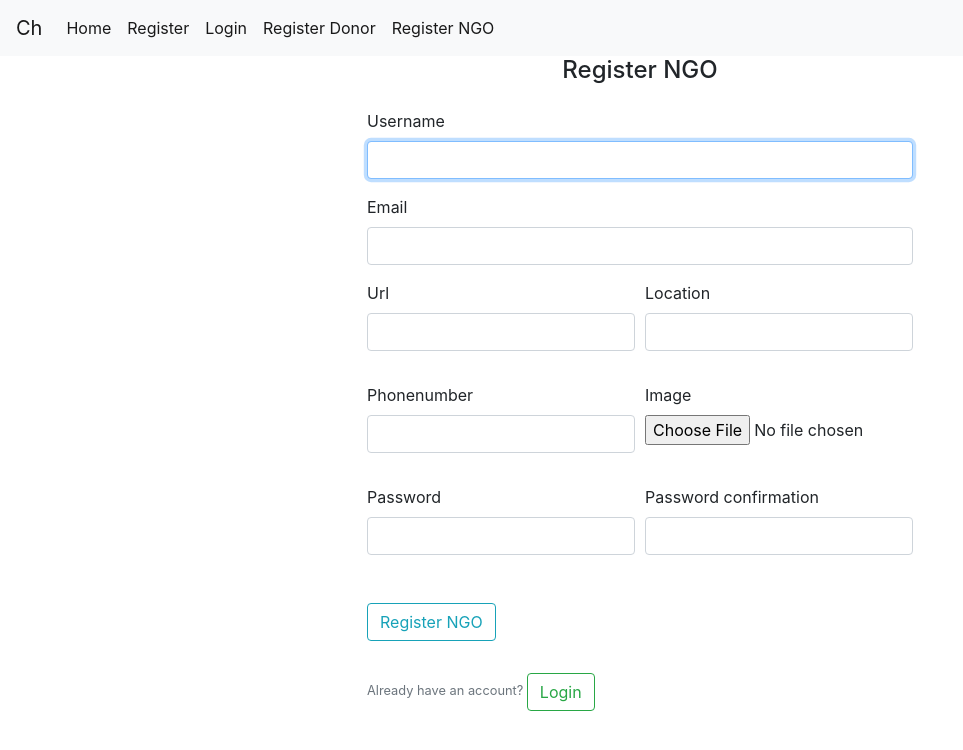
After one commit to mc3o/online-charity, a Django app: page /acc/ngo/register in a window 1280 px wide. The commit adds this page. Shown: the top 750 px of the page, without its empty margins (0-963 px from the left). Run offline with Django 3.2, Linux system fonts and the light colour scheme; some libraries are stand-ins or nearby versions.

Commit message:
Implemented multiple users -Users have an option of registering as a donor/ngo

```diff
--- a/charity/settings.py
+++ b/charity/settings.py
@@ -162,3 +162,4 @@ CRISPY_TEMPLATE_PACK = 'bootstrap4'
 
 LOGIN_URL = 'login'
 LOGIN_REDIRECT_URL = 'welcome' #yet to be created
+AUTH_USER_MODEL = 'charityapp.User'
--- a/charity/urls.py
+++ b/charity/urls.py
@@ -24,6 +24,10 @@ urlpatterns = [
     path('admin/', admin.site.urls),
     path('', user_views.index, name='welcome'),
     path('register/', user_views.signup, name='register'),
+    path('acc/ngo/register', user_views.NgoSignUpView.as_view(), name='reg-ngo'),
+    path('acc/donor/register', user_views.DonorSignUpView.as_view(), name='reg-donor'),
+    path('donor-profile/', user_views.donor_profile, name='donor_profile'),
+    path('ngo-profile/', user_views.ngo_profile, name='ngo_profile'),
     path('login/', auth_views.LoginView.as_view(template_name='users/login.html'), name='login'),
     path('logout/', auth_views.LogoutView.as_view(template_name='users/logout.html'), name='logout'),
     path('profile/', user_views.profile, name='profile'),
--- a/charityapp/admin.py
+++ b/charityapp/admin.py
@@ -1,5 +1,6 @@
 from django.contrib import admin
-from .models import Profile
+from .models import Profile, User
 
 # Register your models here.
 admin.site.register(Profile)
+admin.site.register(User)
--- a/charityapp/forms.py
+++ b/charityapp/forms.py
@@ -1,8 +1,9 @@
 from django import forms
-from django.contrib.auth.models import User
+# from django.contrib.auth.models import User
 from django.contrib.auth.forms import UserCreationForm
-from .models import Profile
+from .models import Profile, User, Donor, NGO
 from crispy_forms.helper import FormHelper
+from django.db import transaction
 
 
 class SignUpForm(UserCreationForm):
@@ -12,6 +13,79 @@ class SignUpForm(UserCreationForm):
     class Meta:
         model = User
         fields = ('username','firstname', 'lastname', 'email', 'password1', 'password2')
+
+
+class NgoSignUpForm(UserCreationForm):
+    email = forms.EmailField(max_length=254, help_text='Required. Inform a valid email address.')
+    username = forms.CharField(max_length=100)
+    location = forms.CharField(max_length=100)
+    url = forms.URLField()
+    phonenumber = forms.CharField()
+    image = forms.ImageField()
+
+    class Meta(UserCreationForm.Meta):
+        model = User
+        fields = ('email', 'username', 'location', 'url', 'phonenumber', 'image', 'password1', 'password2')
+
+    @transaction.atomic
+    def save(self, commit=True):
+        user = super().save(commit=False)
+        user.is_ngo = True
+
+        user.save()
+        email = self.cleaned_data.get('email')
+        username = self.cleaned_data.get('username')
+        location = self.cleaned_data.get('location')
+        url = self.cleaned_data.get('url')
+        phone = self.cleaned_data.get('phonenumber')
+        image = self.cleaned_data.get('image')
+
+        print(image)
+        ngo = NGO.objects.create(
+            user=user,
+            name=username,
+            location= location,
+            phone = phone,
+            email = email,
+            image = image,
+            url = url
+            )
+        return user
+class DonorSignupForm(UserCreationForm):
+    email = forms.EmailField(max_length=254, help_text='Required. Inform a valid email address.')
+    firstname = forms.CharField(max_length=100)
+    lastname = forms.CharField(max_length=100)
+    phonenumber = forms.CharField()
+
+    class Meta(UserCreationForm.Meta):
+        model = User
+        fields = ('username','firstname', 'lastname', 'email', 'password1', 'password2', 'phonenumber')
+
+    @transaction.atomic
+    def save(self, commit=True):
+        user = super().save(commit=False)
+        user.is_donor = True
+        # if commit:
+        #     user.save()
+        # print(username)
+        user.save()
+        email = self.cleaned_data.get('email')
+        firstname = self.cleaned_data.get('firstname')
+        lastname = self.cleaned_data.get('lastname')
+        email = self.cleaned_data.get('email')
+        phonenumber = self.cleaned_data.get('phonenumber')
+        username = self.cleaned_data.get('username')
+
+        print(username)
+        donor = Donor.objects.create(
+            user=user,
+            name = username,
+            email = email,
+            contact = phonenumber
+            )
+
+        return user
+
 
 class UserUpdateForm(forms.ModelForm):
     email = forms.EmailField(max_length=150)
@@ -31,3 +105,19 @@ class ProfileUpdateForm(forms.ModelForm):
     class Meta:
         model = Profile
         fields = ['image', 'bio', 'phonenumber']
+
+
+class DonorUpdateForm(forms.ModelForm):
+    class Meta:
+        model = Donor
+        fields = ['name','email', 'image', 'contact']
+
+    def __init__(self, *args, **kwargs):
+        super().__init__(*args, **kwargs)
+        self.helper = FormHelper(self)
+
+class NgoUpdateForm(forms.ModelForm):
+
+    class Meta:
+        model = NGO
+        fields = ['location', 'phone', 'email', 'image']
--- a/charityapp/templates/base.html
+++ b/charityapp/templates/base.html
@@ -28,14 +28,41 @@
             <div class="collapse navbar-collapse" id="navbarNav">
                 <ul class="navbar-nav">
                 <li class="nav-item active">
-                    <a class="nav-link" href="#">Home <span class="sr-only">(current)</span></a>
+                    <a class="nav-link" href="">Home <span class="sr-only">(current)</span></a>
                 </li>
                 <li class="nav-item active">
                     <a class="nav-link" href="{% url 'register' %}">Register <span class="sr-only">(current)</span></a>
                 </li>
+                <li class="nav-item active">
+                    <a class="nav-link" href="{% url 'login' %}">Login</a>
+                </li>
+                <li class="nav-item active">
+                    <a class="nav-link" href="{% url 'reg-donor' %}">Register Donor<span class="sr-only">(current)</span></a>
+                </li>
+                <li class="nav-item active">
+                    <a class="nav-link" href="{% url 'reg-ngo' %}">Register NGO<span class="sr-only">(current)</span></a>
+                </li>
                 </ul>
+                <ul class="navbar-nav ml-auto">
+                    {% if user.is_authenticated and user.is_donor %}
+                    <li class="nav-item active">
+                        <a class="nav-link" href="{% url 'donor_profile' %}">Donor Profile<span class="sr-only">(current)</span></a>
+                    </li>
+                    <li class="nav-item active">
+                        <a class="nav-link" href="{% url 'logout' %}">Logout</a>
+                    </li>
+                    {% elif user.is_authenticated and user.is_ngo %}
+                    <li class="nav-item active">
+                        <a class="nav-link" href="{% url 'ngo_profile' %}">NGO Profile<span class="sr-only">(current)</span></a>
+                    </li>
+                    <li class="nav-item active">
+                        <a class="nav-link" href="{% url 'logout' %}">Logout</a>
+                    </li>
+                    {% endif %}
+                </ul>
+
             </div>
-            </nav>
+        </nav>
     </header>
     <main class="container-fluid" role="main" style="width: 90%; margin: 0 auto;">
         {% if messages %}
--- /dev/null
+++ b/charityapp/templates/users/ngo_signup.html
@@ -0,0 +1,59 @@
+{% extends 'base.html' %}
+{% load crispy_forms_tags %}
+{% block content %}
+    <div class="row">
+        <div class="col-md-6 offset-md-3 register">
+            <form action="" method="POST" enctype="multipart/form-data">
+                {% csrf_token %}
+                <div class="form-group">
+                    <h4 class="mb-4 text-center">Register NGO</h4>
+
+                    <div class="form-group">
+                            {{ form.username|as_crispy_field }}
+                    </div>
+
+                    <div class="form-group">
+                            {{ form.email|as_crispy_field }}
+                    </div>
+
+                    <div class="form-row">
+                        <div class="form-group col-md-6">
+                            {{ form.url|as_crispy_field }}
+                        </div>
+                        <div class="form-group col-md-6">
+                            {{ form.location|as_crispy_field }}
+                        </div>
+                    </div>
+                    <div class="form-row">
+                        <div class="form-group col-md-6">
+                            {{ form.phonenumber|as_crispy_field }}
+
+                        </div>
+                        <div class="form-group col-md-6">
+                            {{ form.image|as_crispy_field }}
+                        </div>
+                    </div>
+                    <div class="form-row">
+                        <div class="form-group col-md-6">
+                            {{ form.password1|as_crispy_field }}
+
+                        </div>
+                        <div class="form-group col-md-6">
+                            {{ form.password2|as_crispy_field }}
+                        </div>
+                    </div>
+
+
+
+                </div>
+                <div class="form-group">
+                    <button type= "submit" class="btn btn-outline-info">Register NGO</button>
+                </div>
+            </form>
+            <div class="pt-3">
+                <small class="text-muted">Already have an account? <a href="{% url 'login' %}" class="btn btn-outline-success">Login</a></small>
+            </div>
+        </div>
+
+    </div>
+{% endblock %}
--- a/charityapp/views.py
+++ b/charityapp/views.py
@@ -1,9 +1,15 @@
 from django.shortcuts import render, redirect
 from django.contrib.auth import login, authenticate
 from django.contrib import messages
-from .forms import SignUpForm, UserUpdateForm, ProfileUpdateForm
+from .forms import ( SignUpForm, UserUpdateForm, ProfileUpdateForm,
+                    NgoSignUpForm, DonorSignupForm, NgoUpdateForm,
+                    DonorUpdateForm)
+
 from django.contrib.auth.decorators import login_required
 from .emails import send_welcome_email
+from .decorators import donor_required, ngo_required
+from django.views.generic import CreateView
+from .models import User, Donor, NGO
 
 # Create your views here.
 def index(request):
@@ -45,3 +51,82 @@ def profile(request):
         'profile_form': pr_form,
     }
     return render(request, 'users/profile.html', content)
+
+
+class DonorSignUpView(CreateView):
+    model = User
+    form_class = DonorSignupForm
+    template_name = 'users/signup_form.html'
+
+    def get_context_data(self, **kwargs):
+        kwargs['user_type'] = 'donor'
+        return super().get_context_data(**kwargs)
+
+    def form_valid(self, form):
+        user = form.save()
+        login(self.request, user)
+        username = form.cleaned_data.get('username')
+        email = form.cleaned_data.get('email')
+        image = form.cleaned_data.get('image')
+        messages.success(self.request, f'Account created')
+        send_welcome_email(username, email)
+
+        return redirect('welcome')
+
+class NgoSignUpView(CreateView):
+    model = User
+    form_class = NgoSignUpForm
+    template_name = 'users/ngo_signup.html'
+
+    def get_context_data(self, **kwargs):
+        kwargs['user_type'] = 'ngo'
+        return super().get_context_data(**kwargs)
+
+    def form_valid(self, form):
+        user = form.save()
+        login(self.request, user)
+        messages.success(self.request, f'Account created')
+        username = form.cleaned_data.get('username')
+        email = form.cleaned_data.get('email')
+        send_welcome_email(username, email)
+
+        return redirect('welcome')
+
+
+@donor_required
+def donor_profile(request):
+    user = request.user
+    donor_pr = Donor.objects.filter(pk=user).first()
+    print(donor_pr.image)
+    if request.method == 'POST':
+        pr_form = DonorUpdateForm(request.POST, request.FILES, instance=donor_pr)
+        if pr_form.is_valid():
+            pr_form.save()
+            messages.success(request, f'Account has been updated')
+            return redirect('donor_profile')
+    else:
+        pr_form = DonorUpdateForm(instance=donor_pr)
+    content = {
+        'donor': donor_pr,
+        'profile_form': pr_form,
+    }
+    return render(request, 'users/donor_profile.html', content)
+
+@ngo_required
+def ngo_profile(request):
+    user = request.user
+    ngo_pr = NGO.objects.filter(pk=user).first()
+    print(ngo_pr.image)
+    if request.method == 'POST':
+        pr_form = NgoUpdateForm(request.POST, request.FILES, instance=ngo_pr)
+        if pr_form.is_valid():
+            pr_form.save()
+            messages.success(request, f'Account has been updated')
+            return redirect('ngo_profile')
+    else:
+        pr_form = NgoUpdateForm(instance=ngo_pr)
+    content = {
+        'ngo': ngo_pr,
+        'profile_form': pr_form,
+    }
+    return render(request, 'users/ngo_profile.html', content)
```
Also changed, not shown: charityapp/decorators.py (added, +32 -0 lines), charityapp/models.py (+52 -4 lines), charityapp/signals.py (+21 -1 lines), charityapp/templates/users/donor_profile.html (added, +33 -0 lines), charityapp/templates/users/ngo_profile.html (added, +33 -0 lines), charityapp/templates/users/signup_form.html (added, +55 -0 lines), charityapp/migrations/0001_initial.py, media/photos/fan.jpg (added), media/photos/graffiti.jpg (added), 1 other file.
